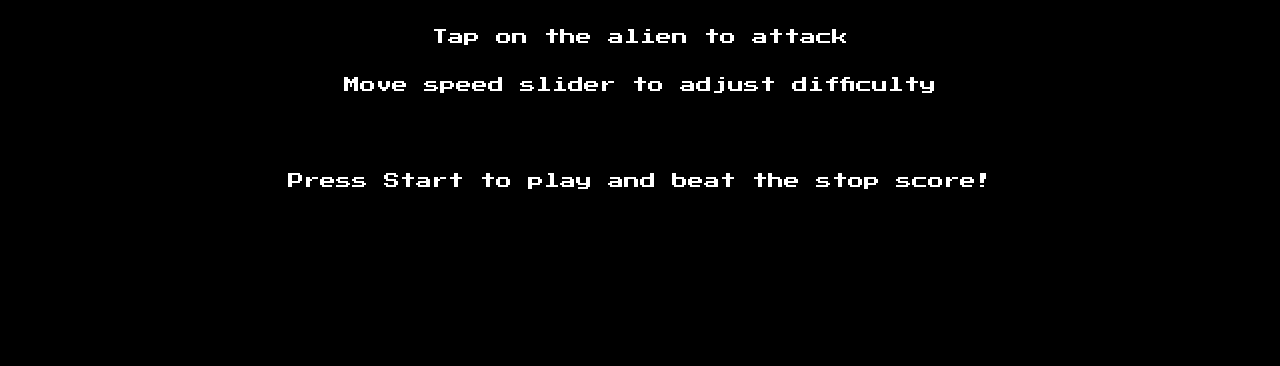
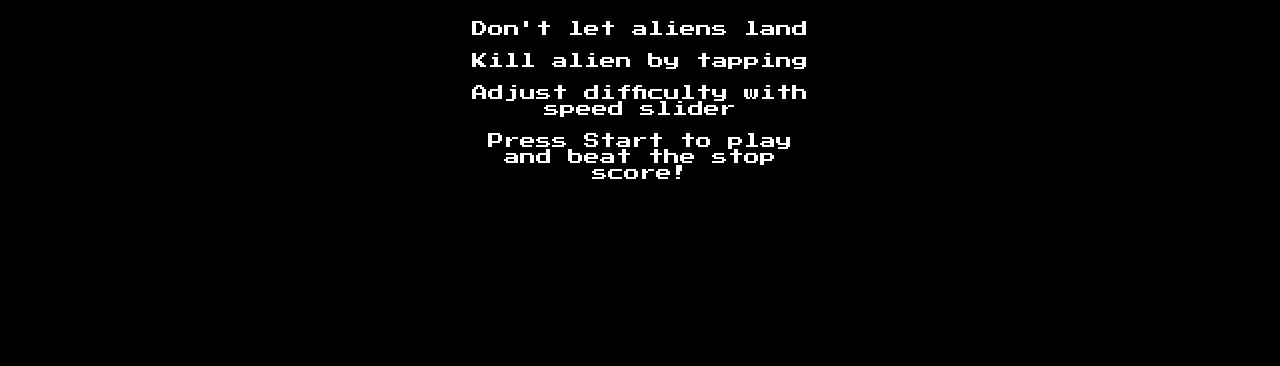
Before and after one commit to vjcagay/space-invaders-redux, a website: page views/index.html in a window 1280 px wide. Shown: the part 434-800 px from the top of the page. Drawn offline with Linux system fonts and the light colour scheme.

Commit message:
Lock game dimensions so game will render the same no matter the devices

```diff
--- a/public/css/styles.css
+++ b/public/css/styles.css
@@ -16,13 +16,28 @@ body {
   color: white;
 }
 
+/* Makes sure common devices regardless of screen size will get render
+the game in the same dimensions for fairness */
+html {
+  height: calc(100% + env(safe-area-inset-top));
+}
+
+body {
+  display: flex;
+  align-items: center;
+  justify-content: center;
+  min-height: 100%;
+}
+
 /* APP LAYOUT */
 
 .game {
-  height: 100vh;
-  width: 100wh;
+  /* Lock the game dimensions no matter which device for fairness */
+  height: 548px;
+  width: 375px;
   display: flex;
   flex-direction: column;
+  margin: auto;
 }
 
 .total-score {
--- a/views/index.html
+++ b/views/index.html
@@ -2,7 +2,7 @@
 <html>
   <head>
     <title>Space Invaders Redux</title>
-    <meta name="viewport" content="width=device-width, initial-scale=1, user-scalable=no" />
+    <meta name="viewport" content="width=device-width, initial-scale=1, maximum-scale=1.0, user-scalable=no, viewport-fit=cover" />
     <link rel="stylesheet" type="text/css" href="/css/styles.css" />
     <link rel="stylesheet" type="text/css" href="/css/buttons.css" />
     <link rel="stylesheet" type="text/css" href="/css/controls.css" />
@@ -52,29 +52,22 @@
             <br />
             <br />
             <br />
+            <span class="overlay__text">
+              Don't let aliens land
+            </span>
             <br />
             <br />
             <span class="overlay__text">
-              Do not let the aliens land
+              Kill alien by tapping
             </span>
             <br />
             <br />
-            <br />
             <span class="overlay__text">
-              Tap on the alien to attack
+              Adjust difficulty with speed slider
             </span>
             <br />
             <br />
-            <br />
-            <span class="overlay__text">
-              Move speed slider to adjust difficulty
-            </span>
-            <br />
-            <br />
-            <br />
-            <br />
-            <br />
-            <br />
+
             <span class="overlay__text">
               Press Start to play and beat the stop score!
             </span>
```
